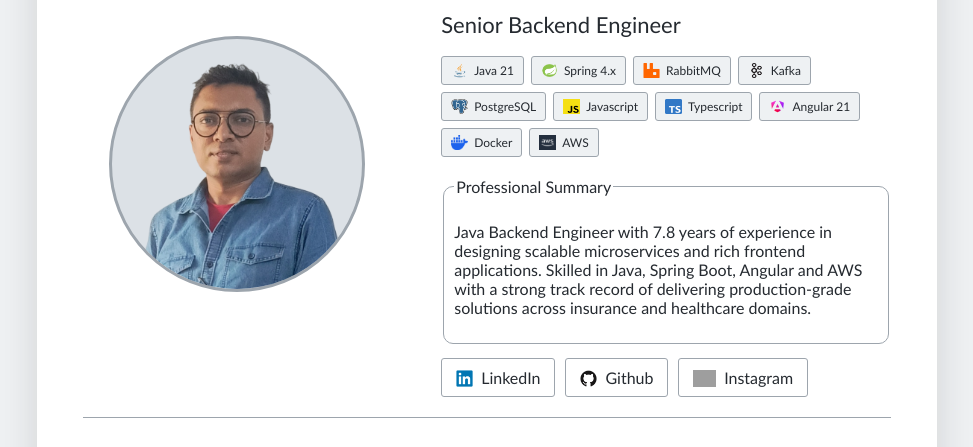
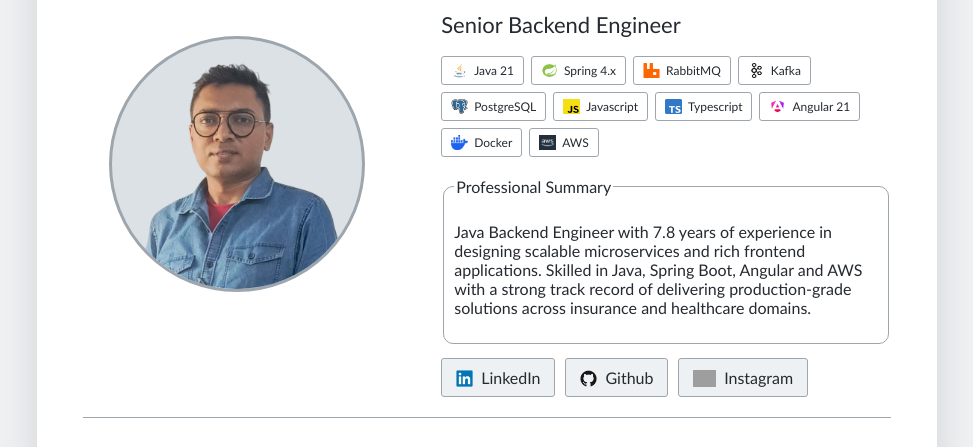
Before and after one commit to vukkumsp/portfolio-app-ui-v2, a React (Create React App) app: page / in a window 1280 px wide. Shown: the part 143-590 px from the top of the page, without its empty margins (153-1126 px from the left). Built offline with nearby package versions, Linux system fonts and the light colour scheme; grey boxes are pictures that could not be loaded; a web font is replaced by a local one.

Commit message:
button style updated

```diff
--- a/src/Components/CustomButton/CustomButton.css
+++ b/src/Components/CustomButton/CustomButton.css
@@ -1,5 +1,5 @@
 .custom-btn {
-    background-color: var(--card-background);
+    background-color: var(--button-background);
     color: var(--text-primary);
     border: 1px solid var(--card-border);
     border-radius: 3px;
@@ -12,7 +12,7 @@
 }
 
 .custom-btn:hover{
-    background-color: var(--skillcard);
+    background-color: var(--button-background-hover);
     color: var(--text-primary);
 }
 
--- a/src/Components/SkillCardsHolder/SkillCard/SkillCard.css
+++ b/src/Components/SkillCardsHolder/SkillCard/SkillCard.css
@@ -6,14 +6,9 @@
     border-radius: 3px;
     margin: 0;
     padding: 6px 9px;
-    background-color: var(--skillcard);
+    background-color: var(--card-background);
     color: var(--text-primary);
 }
-
-/* .skill-card:hover{
-    background-color: var(--skillcard-hover);
-    color: var(--themedarker-btn);
-} */
 
 .skill-logo{
     height: 15px;
--- a/src/index.css
+++ b/src/index.css
@@ -13,8 +13,8 @@
   --themedark: #252a30;
   --themedarker-btn: #303840;
   --themelight: #ffffff;
-  --skillcard: #eef1f3;
-  --skillcard-hover: #dce1e6;
+  --button-background: #eef1f3;
+  --button-background-hover: #dce1e6;
 }
 
 body {
```
